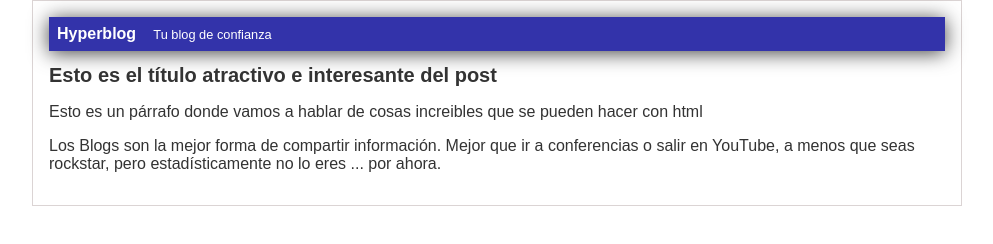
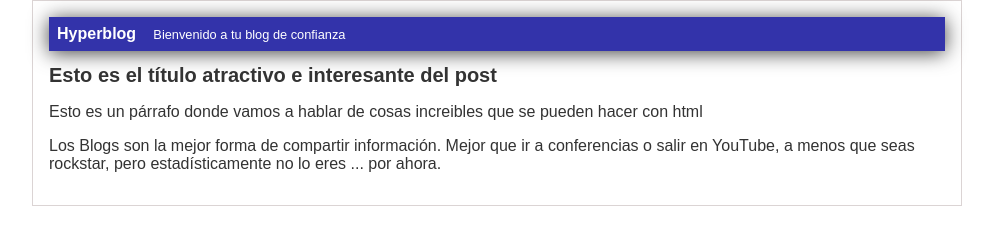
Before and after one commit to luisburgosvilca/proyecto_git, a plain HTML site: page index.html in a window 1280 px wide. Shown: the whole page, without its empty margins (143-1136 px from the left). Drawn offline with Linux system fonts and the light colour scheme.

```diff
--- a/index.html
+++ b/index.html
@@ -10,7 +10,7 @@
 <body>
     <div id="container">
         <div id="cabecera">
-            Hyperblog <span id="tagline">Tu blog de confianza</span>
+            Hyperblog <span id="tagline">Bienvenido a tu blog de confianza</span>
         </div>
         <div id="post">
             <h1>Esto es el título atractivo e interesante del post</h1>
```
